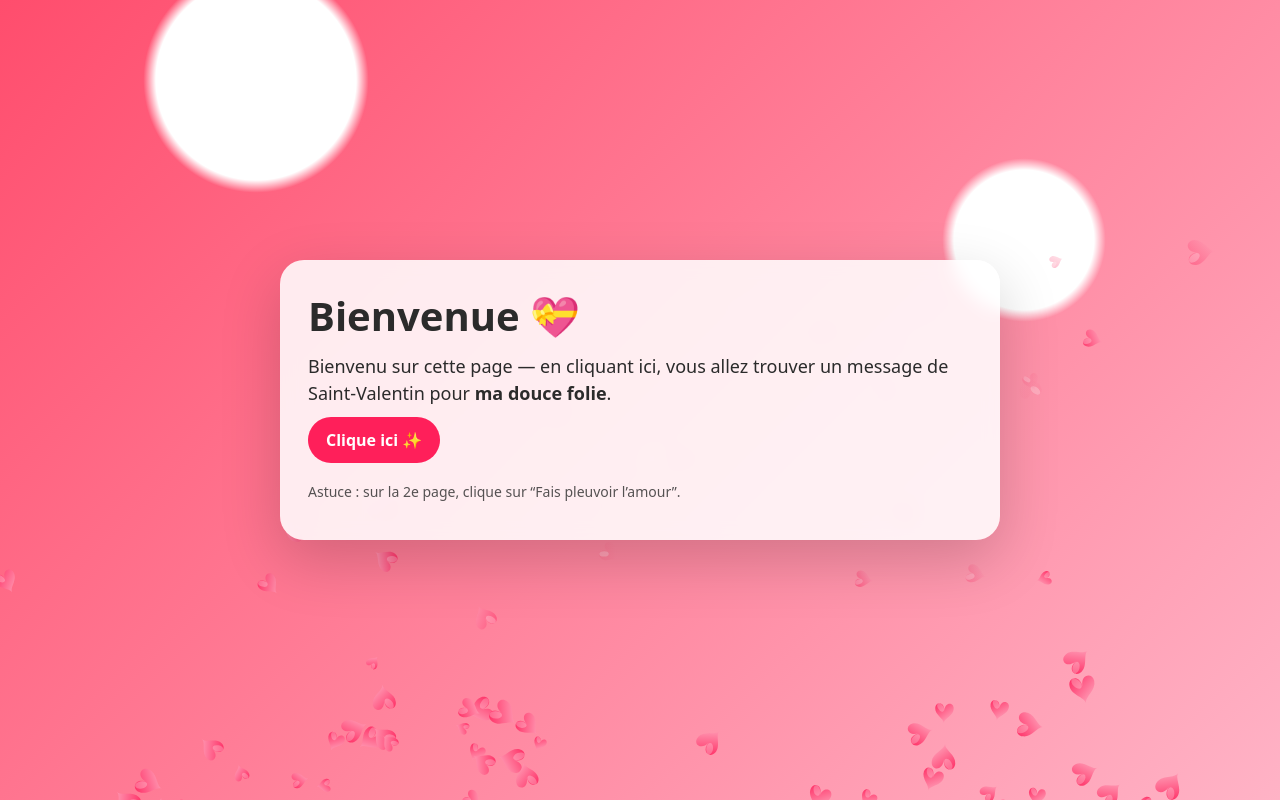
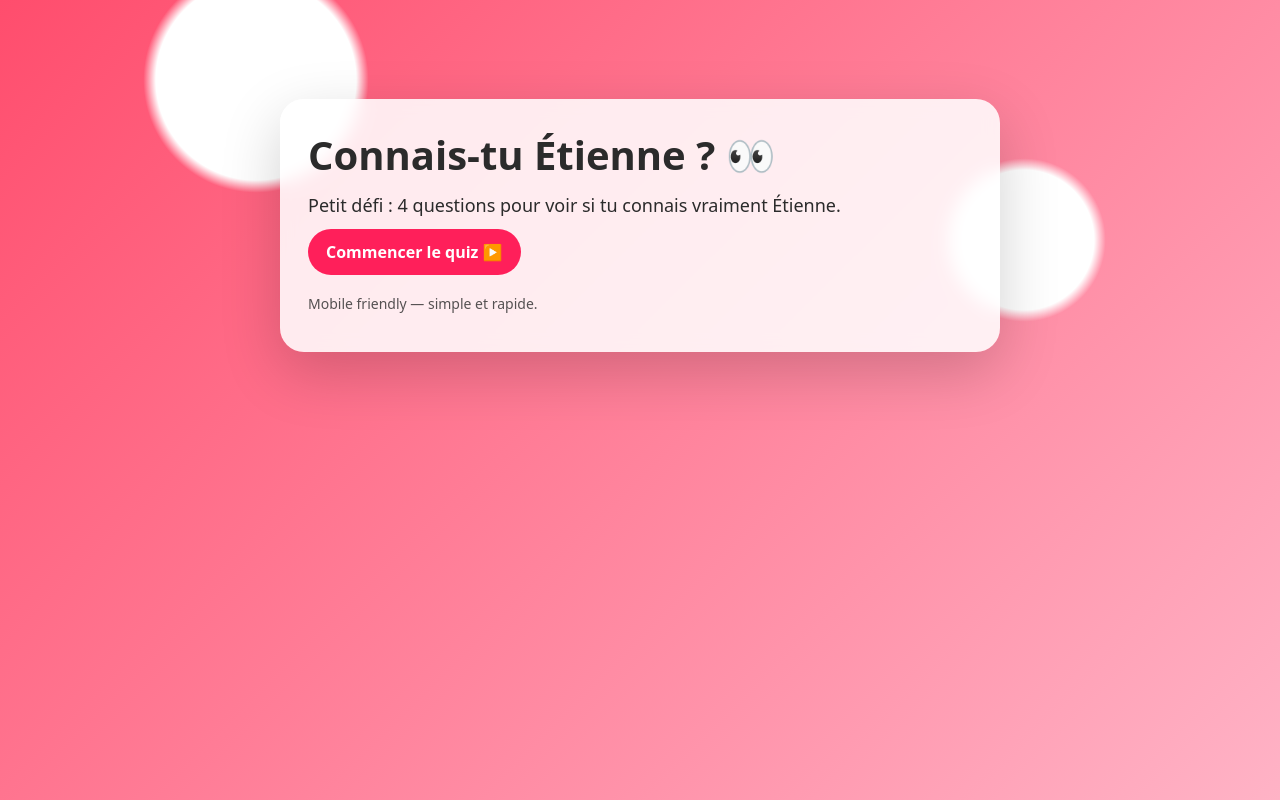
Before and after one commit to Titis69-ai/saint-valentin, a plain HTML site: page index.html in a window 1280 px wide. Drawn offline with Linux system fonts and the light colour scheme.

Commit message:
Update title and content for Valentine's page

```diff
--- a/index.html
+++ b/index.html
@@ -3,23 +3,22 @@
 <head>
   <meta charset="utf-8" />
   <meta name="viewport" content="width=device-width, initial-scale=1" />
-  <title>Saint-Valentin 💘</title>
+  <title>Connais-tu Étienne ?</title>
   <link rel="stylesheet" href="style.css" />
 </head>
 <body class="bg">
   <main class="card">
-    <h1>Bienvenue 💝</h1>
+    <h1>Connais-tu Étienne ? 👀</h1>
     <p>
-      Bienvenu sur cette page — en cliquant ici, vous allez trouver un message
-      de Saint-Valentin pour <strong>ma douce folie</strong>.
+      Petit défi : 4 questions pour voir si tu connais vraiment Étienne.
     </p>
 
-    <a class="btn" href="message.html">Clique ici ✨</a>
+    <a class="btn" href="jeu.html">Commencer le quiz ▶️</a>
 
-    <p class="hint">Astuce : sur la 2e page, clique sur “Fais pleuvoir l’amour”.</p>
+    <p class="hint">Mobile friendly — simple et rapide.</p>
   </main>
 
-  <canvas id="hearts"></canvas>
-  <script src="script.js"></script>
+  <canvas id="fx"></canvas>
+  <script src="app.js"></script>
 </body>
 </html>
```
